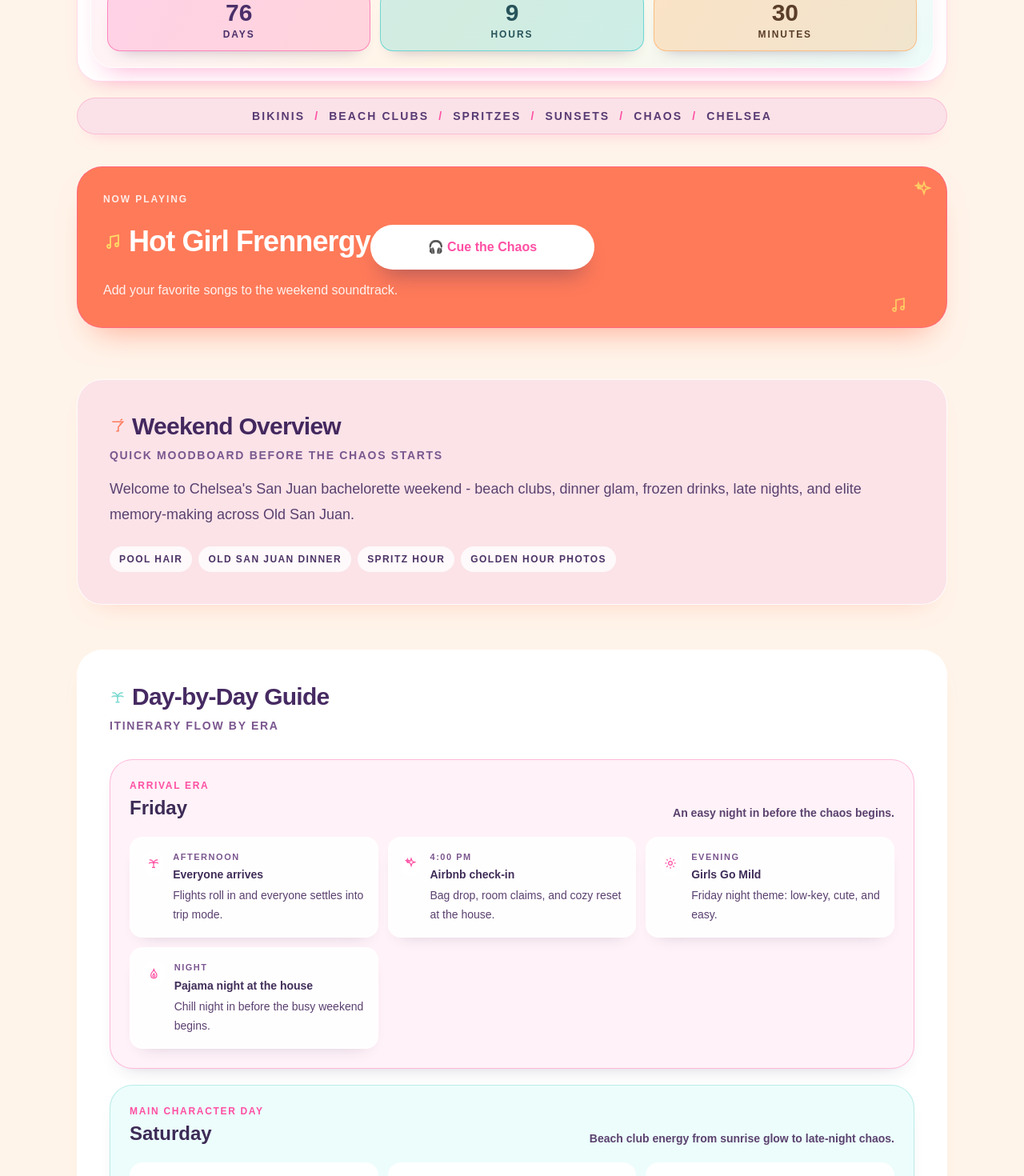
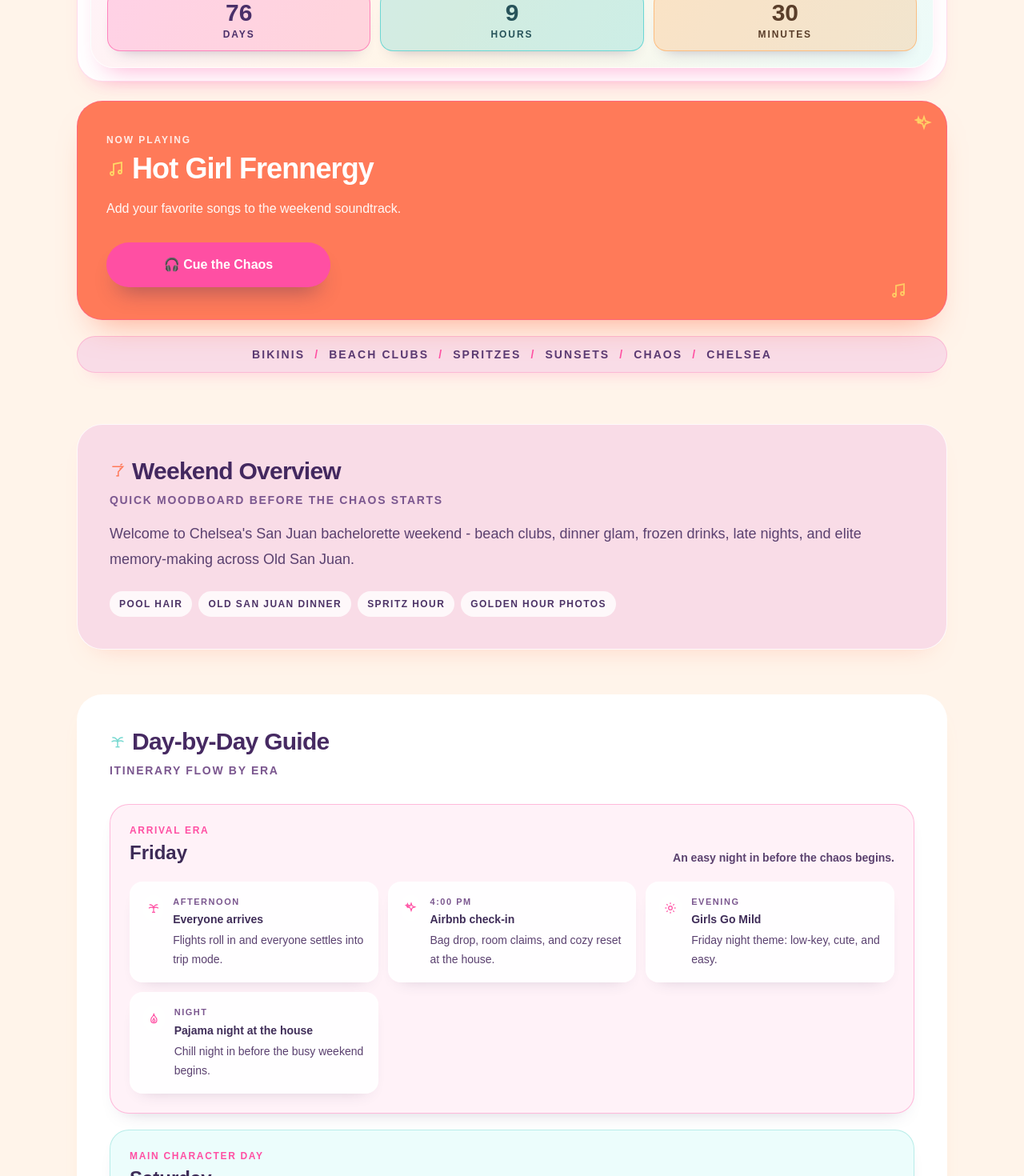
Before and after one commit to mwsimpson01-ux/frennergy-site, a Next.js app: page / in a window 1280 px wide. Shown: the part 680-2150 px from the top of the page at 80% size. Built offline with nearby package versions, Linux system fonts and the light colour scheme.

Commit message:
polish music card and remove dress themes

```diff
--- a/app/page.tsx
+++ b/app/page.tsx
@@ -4,7 +4,7 @@ import { Countdown } from "@/components/frennergy/Countdown";
 export const metadata: Metadata = {
   title: "Hot Girl Frennergy | San Juan Bachelorette",
   description:
-    "A playful San Juan bachelorette weekend guide with timeline plans, outfits, details, and trip extras.",
+    "A playful San Juan bachelorette weekend guide with timeline plans, details, and trip extras.",
 };
 
 const tripStart = "2026-05-22T00:00:00-04:00";
@@ -157,33 +157,6 @@ const dayPlans: DayPlan[] = [
         detail: "Airport rides, hugs, and post-trip group chat spam.",
       },
     ],
-  },
-];
-
-const dressThemes = [
-  {
-    event: "Friday Night",
-    theme: "Hot Pink",
-    note: "statement glam",
-    swatchClass: "bg-[#FF4FA3] text-white",
-  },
-  {
-    event: "Saturday Day",
-    theme: "Turquoise / tropical",
-    note: "beach club energy",
-    swatchClass: "bg-[#79D9D1] text-[#145057]",
-  },
-  {
-    event: "Saturday Night",
-    theme: "Coral + tangerine",
-    note: "sunset sparkle",
-    swatchClass: "bg-[#FF7A59] text-white",
-  },
-  {
-    event: "Sunday Brunch",
-    theme: "Cream + blush",
-    note: "easy but iconic",
-    swatchClass: "bg-[#FFF4EA] text-[#5B3E2F]",
   },
 ];
 
@@ -474,12 +447,45 @@ export default function FrennergyPage() {
           </div>
         </section>
 
-        <section className="mt-4 rounded-[1.8rem] border border-[#FF4FA3]/20 bg-white p-3 shadow-[0_14px_28px_-20px_rgba(255,79,163,0.5)] sm:p-4" aria-label="Countdown card">
+        <section className="mt-4 rounded-[2rem] border border-[#FF4FA3]/20 bg-white p-3 shadow-[0_14px_28px_-20px_rgba(255,79,163,0.5)] sm:p-4" aria-label="Countdown card">
           <Countdown targetDate={tripStart} label="Countdown to San Juan" />
         </section>
 
+        <section className="mt-5 sm:mt-6" aria-labelledby="music-title">
+          <div className="relative overflow-hidden rounded-[2rem] border border-[#FF4FA3]/45 bg-[#FF7A59] px-7 py-8 shadow-[0_24px_40px_-22px_rgba(255,122,89,0.65)] sm:px-9 sm:py-10">
+            <div className="pointer-events-none absolute right-4 top-4 text-[#FFD966]/90">
+              <IconSparkle className="h-6 w-6" />
+            </div>
+            <div className="pointer-events-none absolute right-12 bottom-6 text-[#FFD966]/85">
+              <IconMusic className="h-6 w-6" />
+            </div>
+
+            <p className="text-xs font-semibold uppercase tracking-[0.16em] text-white/85">NOW PLAYING</p>
+            <h2
+              id="music-title"
+              className="mt-2 inline-flex items-center gap-2 text-3xl font-black tracking-tight text-white sm:text-4xl"
+            >
+              <IconMusic className="h-6 w-6 text-[#FFD966]" />
+              Hot Girl Frennergy
+            </h2>
+
+            <p className="mt-4 max-w-2xl text-sm leading-7 text-white/95 sm:text-base">
+              Add your favorite songs to the weekend soundtrack.
+            </p>
+
+            <a
+              href={playlistUrl}
+              target="_blank"
+              rel="noopener noreferrer"
+              className="mt-7 inline-flex w-full items-center justify-center rounded-full bg-[#FF4FA3] px-6 py-4 text-base font-bold text-white shadow-[0_18px_28px_-14px_rgba(61,43,87,0.45)] transition duration-300 hover:-translate-y-1 hover:bg-[#EA3793] focus-visible:outline-none focus-visible:ring-2 focus-visible:ring-white focus-visible:ring-offset-2 focus-visible:ring-offset-[#FF7A59] sm:w-auto sm:min-w-[280px]"
+            >
+              🎧 Cue the Chaos
+            </a>
+          </div>
+        </section>
+
         <section
-          className="mt-5 rounded-full border border-[#FF4FA3]/25 bg-[#F9DCE7]/75 px-4 py-3 shadow-[0_12px_22px_-18px_rgba(255,79,163,0.55)] sm:px-6"
+          className="mt-5 rounded-full border border-[#FF4FA3]/25 bg-[#F9DCE7] px-4 py-3 shadow-[0_12px_22px_-18px_rgba(255,79,163,0.55)] sm:px-6"
           aria-label="Weekend vibe strip"
         >
           <p className="flex flex-wrap items-center justify-center gap-x-3 gap-y-1 text-xs font-semibold uppercase tracking-[0.15em] text-[#5A3A73] sm:text-sm">
@@ -492,42 +498,7 @@ export default function FrennergyPage() {
           </p>
         </section>
 
-        <section className="mt-8 sm:mt-10" aria-labelledby="music-title">
-          <div className="relative overflow-hidden rounded-[2rem] border border-[#FF4FA3]/45 bg-[#FF7A59] px-6 py-7 shadow-[0_24px_40px_-22px_rgba(255,122,89,0.65)] sm:px-8 sm:py-8">
-            <div className="pointer-events-none absolute right-4 top-4 text-[#FFD966]/85">
-              <IconSparkle className="h-6 w-6" />
-            </div>
-            <div className="pointer-events-none absolute right-12 bottom-4 text-[#FFD966]/80">
-              <IconMusic className="h-6 w-6" />
-            </div>
-
-            <p className="text-xs font-semibold uppercase tracking-[0.16em] text-white/85">
-              NOW PLAYING
-            </p>
-            <h2
-              id="music-title"
-              className="mt-2 inline-flex items-center gap-2 text-3xl font-black tracking-tight text-white sm:text-4xl"
-            >
-              <IconMusic className="h-6 w-6 text-[#FFD966]" />
-              Hot Girl Frennergy
-            </h2>
-
-            <a
-              href={playlistUrl}
-              target="_blank"
-              rel="noopener noreferrer"
-              className="mt-6 inline-flex w-full items-center justify-center rounded-full bg-white px-6 py-4 text-base font-bold text-[#FF4FA3] shadow-[0_18px_28px_-14px_rgba(61,43,87,0.45)] transition duration-300 hover:-translate-y-1 hover:bg-[#FFF4EA] focus-visible:outline-none focus-visible:ring-2 focus-visible:ring-white focus-visible:ring-offset-2 focus-visible:ring-offset-[#FF7A59] sm:w-auto sm:min-w-[280px]"
-            >
-              🎧 Cue the Chaos
-            </a>
-
-            <p className="mt-3 text-sm leading-7 text-white/90 sm:text-base">
-              Add your favorite songs to the weekend soundtrack.
-            </p>
-          </div>
-        </section>
-
-        <section className="mt-12 rounded-[2rem] border border-white/85 bg-[#F9DCE7]/70 p-6 shadow-[0_18px_34px_-24px_rgba(255,122,89,0.35)] sm:mt-16 sm:p-10" aria-labelledby="overview-title">
+        <section className="mt-12 rounded-[2rem] border border-white/85 bg-[#F9DCE7] p-6 shadow-[0_18px_34px_-24px_rgba(255,122,89,0.35)] sm:mt-16 sm:p-10" aria-labelledby="overview-title">
           <h2 id="overview-title" className="inline-flex items-center gap-2 text-2xl font-bold tracking-tight text-[#43285F] sm:text-3xl">
             <IconCocktail className="h-5 w-5 text-[#FF7A59]" />
             Weekend Overview
@@ -562,7 +533,7 @@ export default function FrennergyPage() {
               {dayPlans.map((plan) => (
                 <article
                   key={plan.day}
-                  className={`rounded-[1.8rem] border p-5 shadow-[0_12px_24px_-18px_rgba(61,43,87,0.35)] sm:p-6 ${plan.cardClass}`}
+                  className={`rounded-[1.5rem] border p-5 shadow-[0_12px_24px_-18px_rgba(61,43,87,0.35)] sm:p-6 ${plan.cardClass}`}
                 >
                   <div className="flex flex-wrap items-end justify-between gap-3">
                     <div>
@@ -601,33 +572,8 @@ export default function FrennergyPage() {
           </div>
         </section>
 
-        <section className="mt-10 sm:mt-14" aria-labelledby="dress-themes-title">
-          <div className="rounded-[2rem] border border-white/85 bg-[#ECFDFC] p-6 shadow-[0_18px_34px_-24px_rgba(121,217,209,0.45)] sm:p-10">
-            <h2 id="dress-themes-title" className="inline-flex items-center gap-2 text-2xl font-bold tracking-tight text-[#3B2A56] sm:text-3xl">
-              <IconBikini className="h-5 w-5 text-[#FF4FA3]" />
-              Dress Themes
-            </h2>
-            <p className="mt-2 text-sm font-semibold uppercase tracking-[0.12em] text-[#4A6D73]">
-              fashion brief for every phase
-            </p>
-            <div className="mt-6 grid gap-4 sm:mt-8 sm:grid-cols-2">
-              {dressThemes.map((theme) => (
-                <article
-                  key={theme.event}
-                  className={`relative overflow-hidden rounded-[1.8rem] px-5 py-5 shadow-[0_14px_26px_-18px_rgba(61,43,87,0.4)] transition duration-300 hover:-translate-y-1 hover:shadow-[0_18px_30px_-18px_rgba(61,43,87,0.45)] sm:px-6 sm:py-6 ${theme.swatchClass}`}
-                >
-                  <div className="pointer-events-none absolute -right-6 -top-6 h-20 w-20 rounded-full bg-white/25" />
-                  <p className="text-sm font-semibold uppercase tracking-[0.14em] opacity-90">{theme.event}</p>
-                  <p className="mt-2 text-2xl font-black tracking-tight">{theme.theme}</p>
-                  <p className="mt-1 text-sm font-semibold opacity-90">{theme.note}</p>
-                </article>
-              ))}
-            </div>
-          </div>
-        </section>
-
         <section className="mt-10 sm:mt-14" aria-labelledby="rules-title">
-          <div className="rounded-[2rem] border border-white/85 bg-[#FFF8EE] p-6 shadow-[0_18px_34px_-24px_rgba(255,165,82,0.4)] sm:p-10">
+          <div className="rounded-[2rem] border border-white/85 bg-[#FFF4EA] p-6 shadow-[0_18px_34px_-24px_rgba(255,165,82,0.4)] sm:p-10">
             <h2 id="rules-title" className="inline-flex items-center gap-2 text-2xl font-bold tracking-tight text-[#40275F] sm:text-3xl">
               <IconSparkle className="h-5 w-5 text-[#FF4FA3]" />
               Weekend Rules
@@ -649,7 +595,7 @@ export default function FrennergyPage() {
         </section>
 
         <section id="details" className="mt-10 sm:mt-14" aria-labelledby="trip-details-title">
-          <div className="rounded-[2rem] border border-white/85 bg-white p-6 shadow-[0_18px_34px_-24px_rgba(121,217,209,0.45)] sm:p-10">
+          <div className="rounded-[2rem] border border-white/85 bg-[#FFF4EA] p-6 shadow-[0_18px_34px_-24px_rgba(121,217,209,0.45)] sm:p-10">
             <h2 id="trip-details-title" className="inline-flex items-center gap-2 text-2xl font-bold tracking-tight text-[#40275F] sm:text-3xl">
               <IconShell className="h-5 w-5 text-[#FF8A3D]" />
               Trip Details
@@ -661,7 +607,7 @@ export default function FrennergyPage() {
               {tripDetails.map((detail) => (
                 <article
                   key={detail.label}
-                  className={`rounded-[1.7rem] border px-5 py-5 shadow-[0_12px_22px_-16px_rgba(61,43,87,0.35)] transition duration-300 hover:-translate-y-1 hover:shadow-[0_16px_26px_-16px_rgba(61,43,87,0.35)] ${detail.tileClass}`}
+                  className={`rounded-[1.5rem] border px-5 py-5 shadow-[0_12px_22px_-16px_rgba(61,43,87,0.35)] transition duration-300 hover:-translate-y-1 hover:shadow-[0_16px_26px_-16px_rgba(61,43,87,0.35)] ${detail.tileClass}`}
                 >
                   <div className="inline-flex items-center gap-2 rounded-full bg-white/75 px-3 py-1 text-xs font-semibold uppercase tracking-[0.12em] text-[#4A3168]">
                     <span className="text-[#FF4FA3]">{iconByName(detail.icon)}</span>
@@ -675,7 +621,7 @@ export default function FrennergyPage() {
         </section>
 
         <section className="mt-10 sm:mt-14" aria-labelledby="extras-title">
-          <div className="rounded-[2rem] border border-white/85 bg-[#F4EDFF]/70 p-6 shadow-[0_18px_34px_-24px_rgba(201,166,255,0.45)] sm:p-10">
+          <div className="rounded-[2rem] border border-white/85 bg-[#F4EDFF] p-6 shadow-[0_18px_34px_-24px_rgba(201,166,255,0.45)] sm:p-10">
             <h2 id="extras-title" className="inline-flex items-center gap-2 text-2xl font-bold tracking-tight text-[#40275F] sm:text-3xl">
               <IconWave className="h-5 w-5 text-[#79D9D1]" />
               Trip Extras
@@ -687,7 +633,7 @@ export default function FrennergyPage() {
               {tripExtras.map((item) => (
                 <article
                   key={item.title}
-                  className={`rounded-[1.7rem] border px-5 py-5 shadow-[0_12px_22px_-16px_rgba(61,43,87,0.35)] transition duration-300 hover:-translate-y-1 hover:shadow-[0_16px_26px_-16px_rgba(61,43,87,0.35)] ${item.cardClass}`}
+                  className={`rounded-[1.5rem] border px-5 py-5 shadow-[0_12px_22px_-16px_rgba(61,43,87,0.35)] transition duration-300 hover:-translate-y-1 hover:shadow-[0_16px_26px_-16px_rgba(61,43,87,0.35)] ${item.cardClass}`}
                 >
                   <div className="inline-flex items-center gap-2 rounded-full bg-white/75 px-3 py-1 text-xs font-semibold uppercase tracking-[0.12em] text-[#4A3168]">
                     <span className="text-[#FF4FA3]">{iconByName(item.icon)}</span>
@@ -702,7 +648,7 @@ export default function FrennergyPage() {
         </section>
 
         <section id="photos" className="mt-12 sm:mt-16" aria-labelledby="photos-title">
-          <div className="relative overflow-hidden rounded-[2.2rem] border border-[#FF7A59]/35 bg-[linear-gradient(120deg,#FF7A59_0%,#FFA552_55%,#FFD966_100%)] px-6 py-9 text-[#4A2E63] shadow-[0_22px_42px_-24px_rgba(255,122,89,0.55)] sm:px-10 sm:py-11">
+          <div className="relative overflow-hidden rounded-[2rem] border border-[#FF7A59]/35 bg-[#FFA552] px-6 py-9 text-[#4A2E63] shadow-[0_22px_42px_-24px_rgba(255,122,89,0.55)] sm:px-10 sm:py-11">
             <div className="pointer-events-none absolute right-6 top-4 text-white/70">
               <IconSparkle className="h-6 w-6" />
             </div>
@@ -710,7 +656,7 @@ export default function FrennergyPage() {
               <IconCamera className="h-7 w-7" />
             </div>
 
-            <div className="relative rounded-[1.7rem] border border-white/70 bg-[#FFF4EA]/82 p-5 sm:p-7">
+            <div className="relative rounded-[1.5rem] border border-white/75 bg-[#FFF4EA] p-5 sm:p-7">
               <h2 id="photos-title" className="inline-flex items-center gap-2 text-3xl font-black tracking-tight sm:text-4xl">
                 <IconCamera className="h-7 w-7 text-[#FF4FA3]" />
                 Camera Roll Chaos
```
